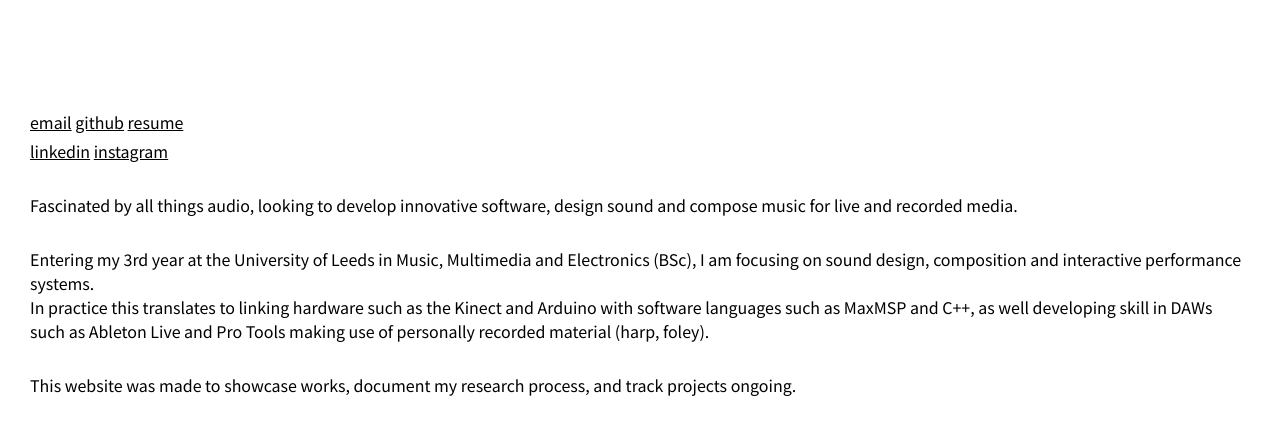
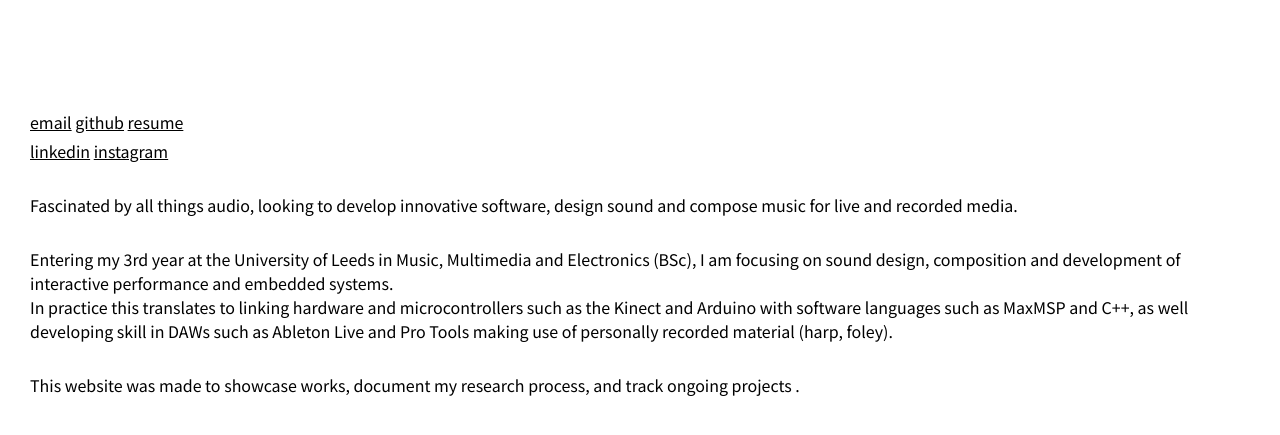
Before and after one commit to haelyons/haelyons.github.io, a Node project: template app/templates/about.ejs in a window 1280 px wide. Shown: the top 435 px of the page. Run offline with Node 20 templates, Linux system fonts and the light colour scheme; the template is opened without the code that fills it, so the values that code supplies are empty; style sheets or scripts are compiled from the project's sources.

Commit message:
Update bio

```diff
--- a/app/templates/about.ejs
+++ b/app/templates/about.ejs
@@ -42,17 +42,17 @@
         <p>
           Entering my 3rd year at the University of Leeds in Music, Multimedia
           and Electronics (BSc), I am focusing on sound design, composition and
-          interactive performance systems. <br />
+          development of interactive performance and embedded systems. <br />
 
-          In practice this translates to linking hardware such as the Kinect and
-          Arduino with software languages such as MaxMSP and C++, as well developing
-          skill in DAWs such as Ableton Live and Pro Tools making use of personally
-          recorded material (harp, foley). <br />
+          In practice this translates to linking hardware and microcontrollers
+          such as the Kinect and Arduino with software languages such as MaxMSP
+          and C++, as well developing skill in DAWs such as Ableton Live and
+          Pro Tools making use of personally recorded material (harp, foley). <br />
         </p>
 
         <p>
           This website was made to showcase works, document my research process,
-          and track projects ongoing. <br />
+          and track ongoing projects . <br />
         </p>
       </section>
   </main>
```
